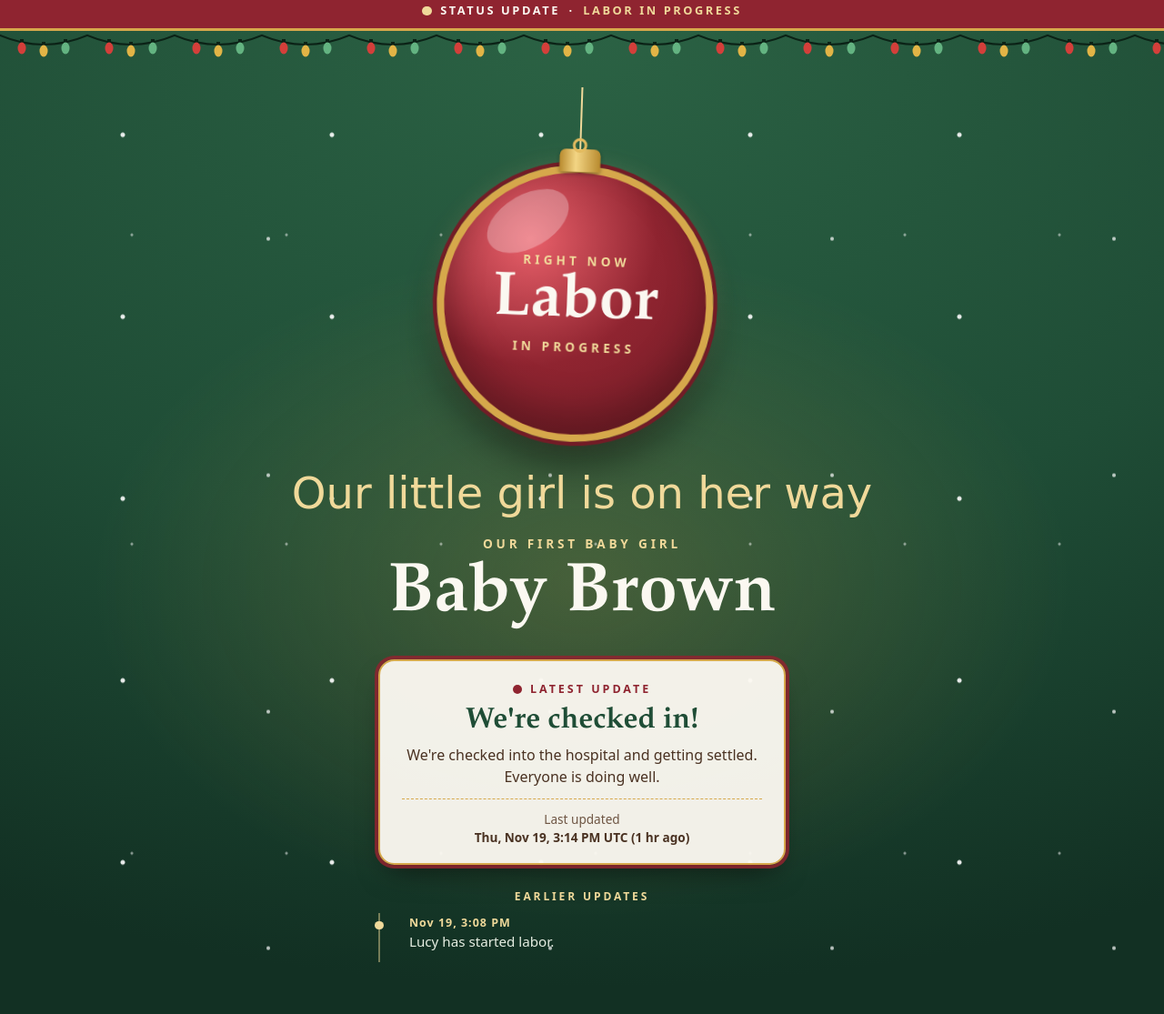
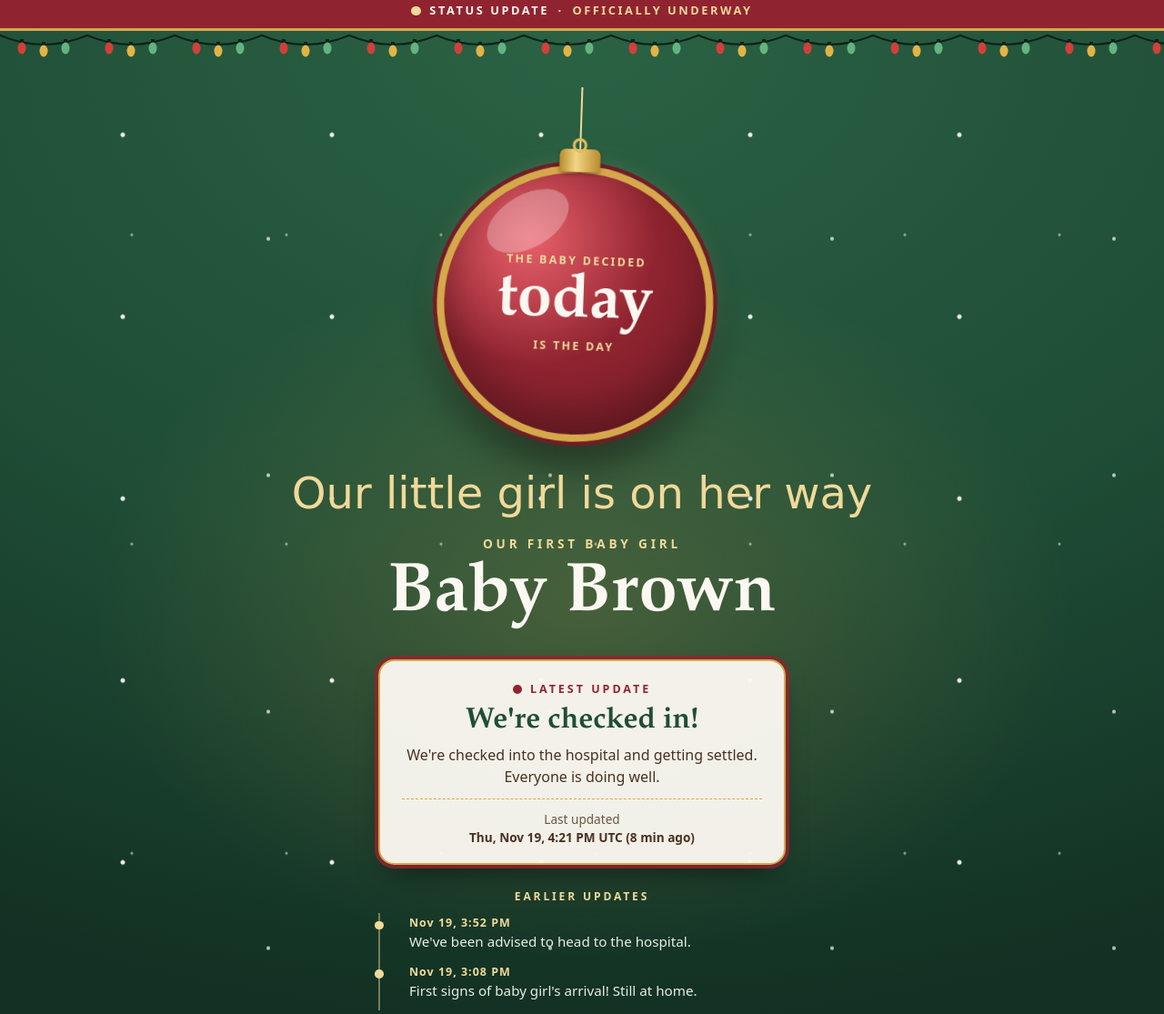
Before and after one commit to brownloganp/fababy, a plain HTML site: page versions/labor/index.html in a window 1280 px wide. Shown: the part 38-1153 px from the top of the page at 91% size. Drawn offline with Linux system fonts and the light colour scheme.

Commit message:
Labor: "Officially underway" status, new ornament text, updated timeline
- status strip: "Officially underway"
- ornament: "The baby decided / today / is the day"
- latest update stamped 11:21 AM; earlier updates at 10:52 AM (head to hospital)
  and 10:08 AM (first signs, still at home)

🤖 Generated with Claude Code at The Home Depot

Co-Authored-By: Claude <noreply@anthropic.com>

```diff
--- a/versions/labor/index.html
+++ b/versions/labor/index.html
@@ -52,7 +52,7 @@
     <span class="pulse" aria-hidden="true"></span>
     <span class="statusbar__label">Status update</span>
     <span class="statusbar__sep" aria-hidden="true">&middot;</span>
-    <span class="statusbar__text">Labor in progress</span>
+    <span class="statusbar__text">Officially underway</span>
   </div>
 
   <main id="main">
@@ -78,9 +78,9 @@
       <div class="ornament" aria-hidden="true">
         <span class="ornament__cap"></span>
         <div class="bauble">
-          <span class="bauble__label">Right now</span>
-          <span class="bauble__date">Labor</span>
-          <span class="bauble__label">In progress</span>
+          <span class="bauble__label">The baby decided</span>
+          <span class="bauble__date">today</span>
+          <span class="bauble__label">is the day</span>
         </div>
       </div>
 
@@ -95,7 +95,7 @@
         <p class="update__stamp">
           Last updated
           <!-- TO UPDATE: change the datetime value below (use your local time and offset). app.js shows it in each visitor's own time zone. -->
-          <time id="updated" datetime="2026-11-19T10:14:00-05:00">Nov 19, 2026 at 10:14 AM ET</time>
+          <time id="updated" datetime="2026-11-19T11:21:00-05:00">Nov 19, 2026 at 11:21 AM ET</time>
         </p>
       </div>
 
@@ -104,8 +104,12 @@
         <p class="history__title">Earlier updates</p>
         <ol class="history__list">
           <li>
+            <time class="stamp" datetime="2026-11-19T10:52:00-05:00">Nov 19, 2026 at 10:52 AM ET</time>
+            <span>We've been advised to head to the hospital.</span>
+          </li>
+          <li>
             <time class="stamp" datetime="2026-11-19T10:08:00-05:00">Nov 19, 2026 at 10:08 AM ET</time>
-            <span>Lucy has started labor.</span>
+            <span>First signs of baby girl's arrival! Still at home.</span>
           </li>
         </ol>
       </div>
--- a/versions/labor/labor.css
+++ b/versions/labor/labor.css
@@ -109,3 +109,6 @@
 .history__list li { position: relative; padding: 0.15rem 0 0.7rem 0.9rem; font-size: 0.95rem; line-height: 1.45; color: #e7efe3; }
 .history__list li::before { content: ""; position: absolute; left: -1.45rem; top: 0.55rem; width: 0.6rem; height: 0.6rem; border-radius: 50%; background: var(--gold-soft); }
 .history__list time { display: block; font-size: 0.78rem; font-weight: 700; letter-spacing: 0.08em; color: var(--gold-soft); }
+
+/* Longer ornament wording ("The baby decided / today / is the day") */
+.hero--labor .bauble__label { font-size: 0.78rem; letter-spacing: 0.18em; }
```
